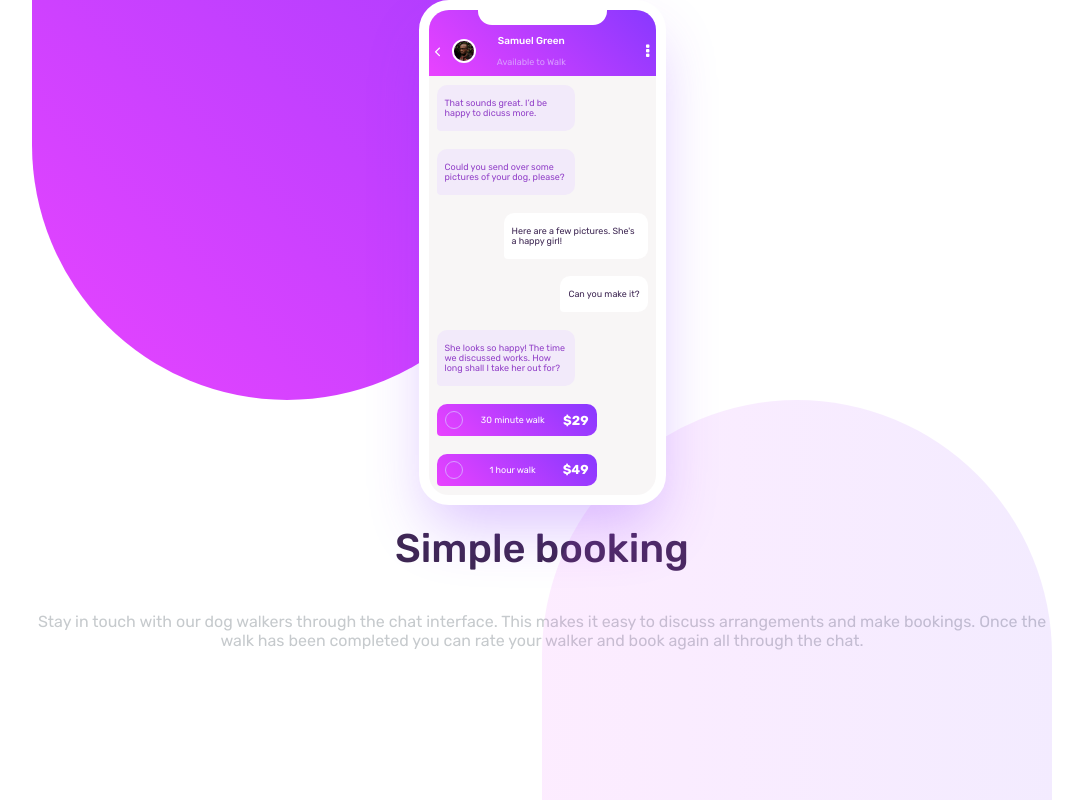
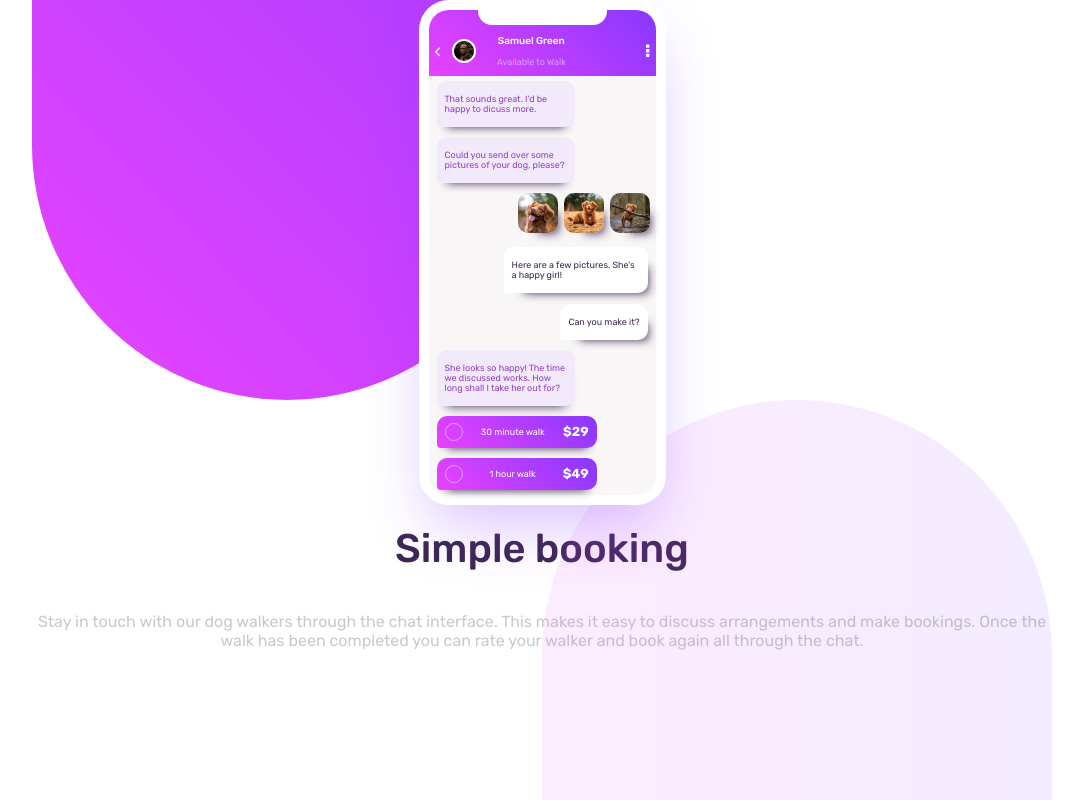
Before and after one commit to ackuser/ng-chat-app-scss, an Angular app: page / in a window 1280 px wide. Shown: the top 800 px of the page, without its empty margins (98-1181 px from the left). Built offline with nearby package versions, Linux system fonts and the light colour scheme.

Commit message:
Photos Comp

```diff
--- a/src/app/app.module.ts
+++ b/src/app/app.module.ts
@@ -11,6 +11,7 @@ import { PhoneComponent } from './phone/phone.component';
 import { CommentLeftComponent } from './comment-left/comment-left.component';
 import { PhoneHeaderComponent } from './phone-header/phone-header.component';
 import { CommentRightComponent } from './comment-right/comment-right.component';
+import { PhotoComponent } from './photo/photo.component';
 
 @NgModule({
   declarations: [
@@ -22,7 +23,8 @@ import { CommentRightComponent } from './comment-right/comment-right.component';
     PhoneHeaderComponent,
     CommentLeftComponent,
     CommentLeftSpecialComponent,
-      CommentRightComponent
+      CommentRightComponent,
+      PhotoComponent
    ],
   imports: [
     BrowserModule,
--- a/src/app/comment-left-special/comment-left-special.component.scss
+++ b/src/app/comment-left-special/comment-left-special.component.scss
@@ -7,6 +7,7 @@
     background: $gradient-1;
     padding: 4px 8px;
     margin-left: 8px;
+    box-shadow: 0px 10px 10px -10px $violet-dark-verydesaturated;
 
     display: flex;
     justify-content: space-between;
--- a/src/app/comment-left/comment-left.component.scss
+++ b/src/app/comment-left/comment-left.component.scss
@@ -6,6 +6,7 @@
     background: $violet-light-grayish;
     padding: 4px 8px;
     margin-left: 8px;
+    box-shadow: 0px 10px 10px -10px $violet-dark-verydesaturated;
 
     .message {
         @include message;
--- a/src/app/comment-right/comment-right.component.scss
+++ b/src/app/comment-right/comment-right.component.scss
@@ -7,6 +7,7 @@
     margin-right: 8px;
     width: max-content;
     margin-left: auto;
+    box-shadow: 10px 10px 10px -10px $violet-dark-verydesaturated;
 
     .message {
         @include message($color: $violet-dark-verydesaturated);
--- a/src/app/phone/phone.component.html
+++ b/src/app/phone/phone.component.html
@@ -6,6 +6,11 @@
   <app-comment-left>
     Could you send over some pictures of your dog, please?
   </app-comment-left>
+  <div class="comments__photos">
+    <app-photo class="photo" src="dog-image-1"></app-photo>
+    <app-photo class="photo" src="dog-image-2"></app-photo>
+    <app-photo class="photo" src="dog-image-3"></app-photo>
+  </div>
   <app-comment-right>
     Here are a few pictures. She's a happy girl!
   </app-comment-right>
--- a/src/app/phone/phone.component.scss
+++ b/src/app/phone/phone.component.scss
@@ -25,5 +25,14 @@
         flex-direction: column;
         justify-content: space-around;
         height: 100%;
+
+        &__photos {
+            width: max-content;
+            margin-left: auto;
+
+            .photo {
+                margin-right: 6px;
+            }
+        }
     }
 }
--- /dev/null
+++ b/src/app/photo/photo.component.html
@@ -0,0 +1 @@
+<img class="img" [src]="'../../assets/images/'+ src +'.jpg'" alt="Image" />
--- /dev/null
+++ b/src/app/photo/photo.component.scss
@@ -0,0 +1,10 @@
+@import '_colors';
+
+:host {
+    .img {
+        width: 40px;
+        height: 40px;
+        border-radius: 10px;
+        box-shadow: 10px 10px 10px -10px $violet-dark-verydesaturated;
+    }
+}
--- /dev/null
+++ b/src/app/photo/photo.component.ts
@@ -0,0 +1,17 @@
+import { Component, Input, OnInit } from '@angular/core';
+
+@Component({
+  selector: 'app-photo',
+  templateUrl: './photo.component.html',
+  styleUrls: ['./photo.component.scss']
+})
+export class PhotoComponent implements OnInit {
+
+  @Input() src: string;
+
+  constructor() { }
+
+  ngOnInit() {
+  }
+
+}
```
Also changed, not shown: 1 other file (tests, documents, lock files or other folders).
